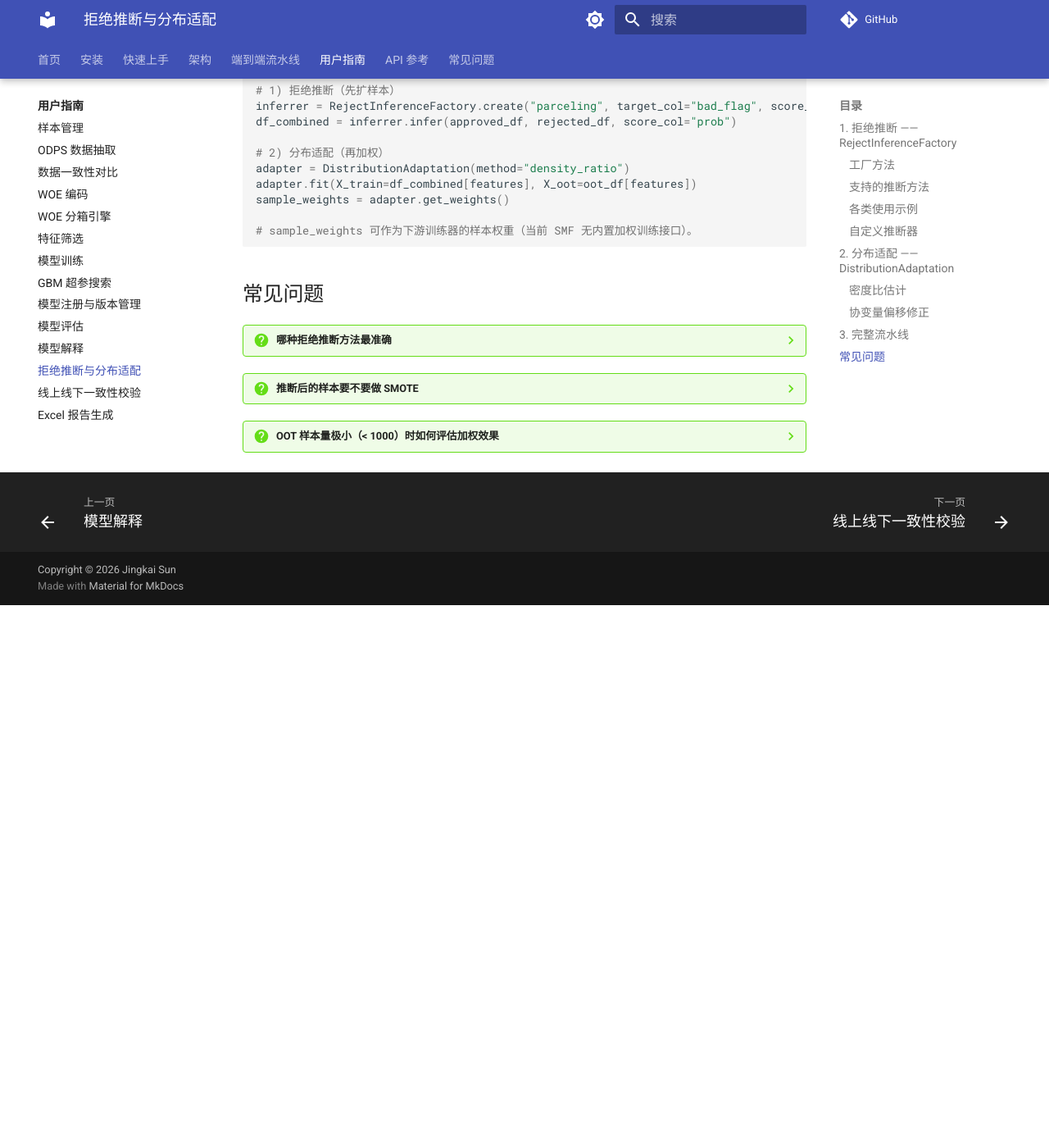
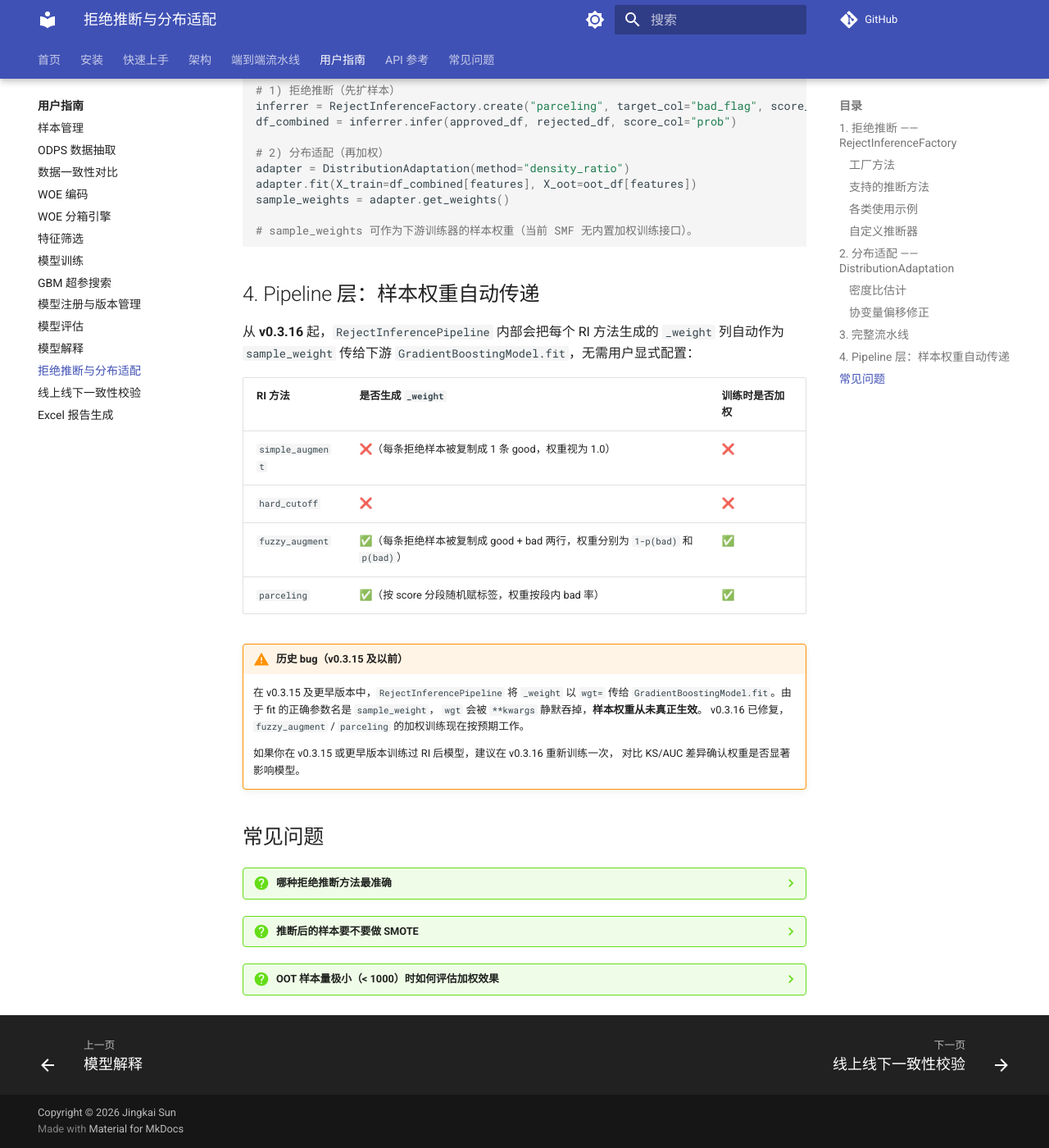
Before and after one commit to Kyle-J-Sun/SuperModelingFactory_doc, an MkDocs documentation site: the page built from docs/guides/reject_inference.md, in a window 1280 px wide and 1400 px high, scrolled down 2359 px. Shown: the whole window at 82% size. Built offline with MkDocs 1.6.1 and Material for MkDocs 9.7.7, drawn with Linux system fonts in a browser that asks for light colours; comment, search, counter and statistics services are not loaded; before the commit the page ends 3097 px from its top, so only the background shows below that.

Commit message:
docs: RejectInferencePipeline sample_weight fix (v0.3.16) (#25)
Documents the v0.3.16 fix: RejectInferencePipeline now correctly passes
_weight as sample_weight to downstream GBM.fit. Adds a table of which
RI methods emit _weight and a warning about the pre-0.3.16 no-op behavior.

Co-authored-by: Kyle-J-Sun <Kyle-J-Sun@users.noreply.github.com>

````diff
--- a/docs/guides/reject_inference.md
+++ b/docs/guides/reject_inference.md
@@ -148,6 +148,28 @@ sample_weights = adapter.get_weights()
 # sample_weights 可作为下游训练器的样本权重（当前 SMF 无内置加权训练接口）。
 ```
 
+## 4. Pipeline 层：样本权重自动传递
+
+从 **v0.3.16** 起，`RejectInferencePipeline` 内部会把每个 RI 方法生成的 `_weight`
+列自动作为 `sample_weight` 传给下游 `GradientBoostingModel.fit`，无需用户显式配置：
+
+| RI 方法 | 是否生成 `_weight` | 训练时是否加权 |
+|---|---|---|
+| `simple_augment` | ❌（每条拒绝样本被复制成 1 条 good，权重视为 1.0） | ❌ |
+| `hard_cutoff` | ❌ | ❌ |
+| `fuzzy_augment` | ✅（每条拒绝样本被复制成 good + bad 两行，权重分别为 `1-p(bad)` 和 `p(bad)`） | ✅ |
+| `parceling` | ✅（按 score 分段随机赋标签，权重按段内 bad 率） | ✅ |
+
+!!! warning "历史 bug（v0.3.15 及以前）"
+
+    在 v0.3.15 及更早版本中，`RejectInferencePipeline` 将 `_weight` 以 `wgt=`
+    传给 `GradientBoostingModel.fit`。由于 fit 的正确参数名是 `sample_weight`，
+    `wgt` 会被 `**kwargs` 静默吞掉，**样本权重从未真正生效**。
+    v0.3.16 已修复，`fuzzy_augment` / `parceling` 的加权训练现在按预期工作。
+
+    如果你在 v0.3.15 或更早版本训练过 RI 后模型，建议在 v0.3.16 重新训练一次，
+    对比 KS/AUC 差异确认权重是否显著影响模型。
+
 ## 常见问题
 
 ??? question "哪种拒绝推断方法最准确"
````
